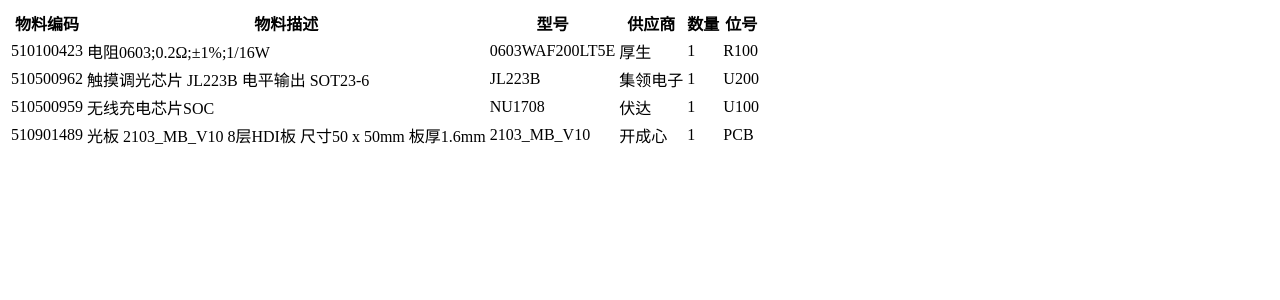
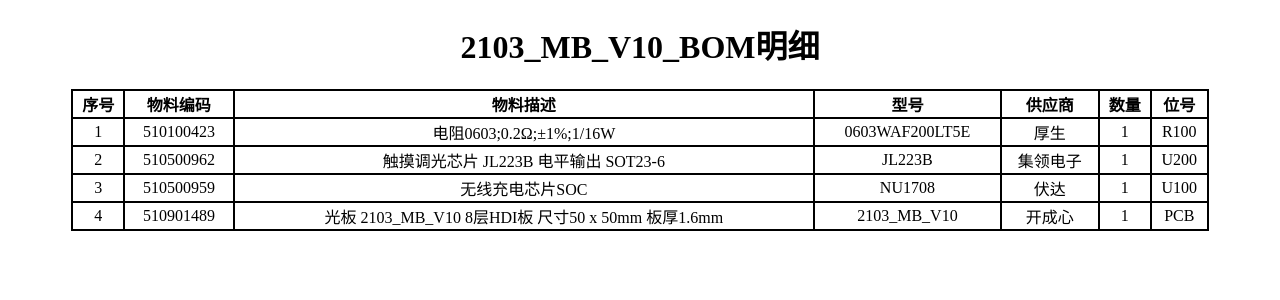
Before and after one commit to lvyang0620/django, a Django app: a page that uses bom/templates/specific_bom_detail.html in a window 1280 px wide. Shown: the top 300 px of the page. Run offline with Django 3.2, Linux system fonts and the light colour scheme; data comes from the database, SQL or seed files in the repository.

Commit message:
调整Bominfo查询的BOM明细显示样式，添加序号

```diff
--- a/bom/bominfo_to_bomlist_views.py
+++ b/bom/bominfo_to_bomlist_views.py
@@ -24,4 +24,4 @@
         })
     return render(request,'specific_bom_detail.html',data,content_type='application/json')
     '''
-    return render(request, 'specific_bom_detail.html', {'qs_list': qs})
+    return render(request, 'specific_bom_detail.html', {'qs_list': qs,'bomname':bomname})
--- a/bom/templates/specific_bom_detail.html
+++ b/bom/templates/specific_bom_detail.html
@@ -3,12 +3,34 @@
 <head>
     <meta charset="UTF-8">
     <title>BOM明细</title>
+        <style>
+			table{
+				border: 1px solid black;
+				width:90%;
+				margin: 0 auto;
+				border-spacing:0 ;
+			}
+            th{
+				border: 1px solid black;
+				text-align: center;
+			}
+			tr{
+				border: 1px solid black;
+				text-align: center;
+			}
+			td{
+				border: 1px solid black;
+
+			}
+		</style>
 </head>
 <body>
+    <h1 align="center">{{ bomname }}明细</h1>
     {% block page-content %}
-        <table class="">
+        <table class="" >
             <thead>
                 <tr>
+                    <th>序号</th>
                     <th>物料编码</th>
                     <th>物料描述</th>
                     <th>型号</th>
@@ -20,6 +42,7 @@
             <tbody>
                 {% for q in qs_list %}
                     <tr>
+                        <td>{{ forloop.counter }}</td>
                         <td>{{ q.material__code }}</td>
                         <td>{{ q.material__description }}</td>
                         <td>{{ q.material__partnumber }}</td>
```
